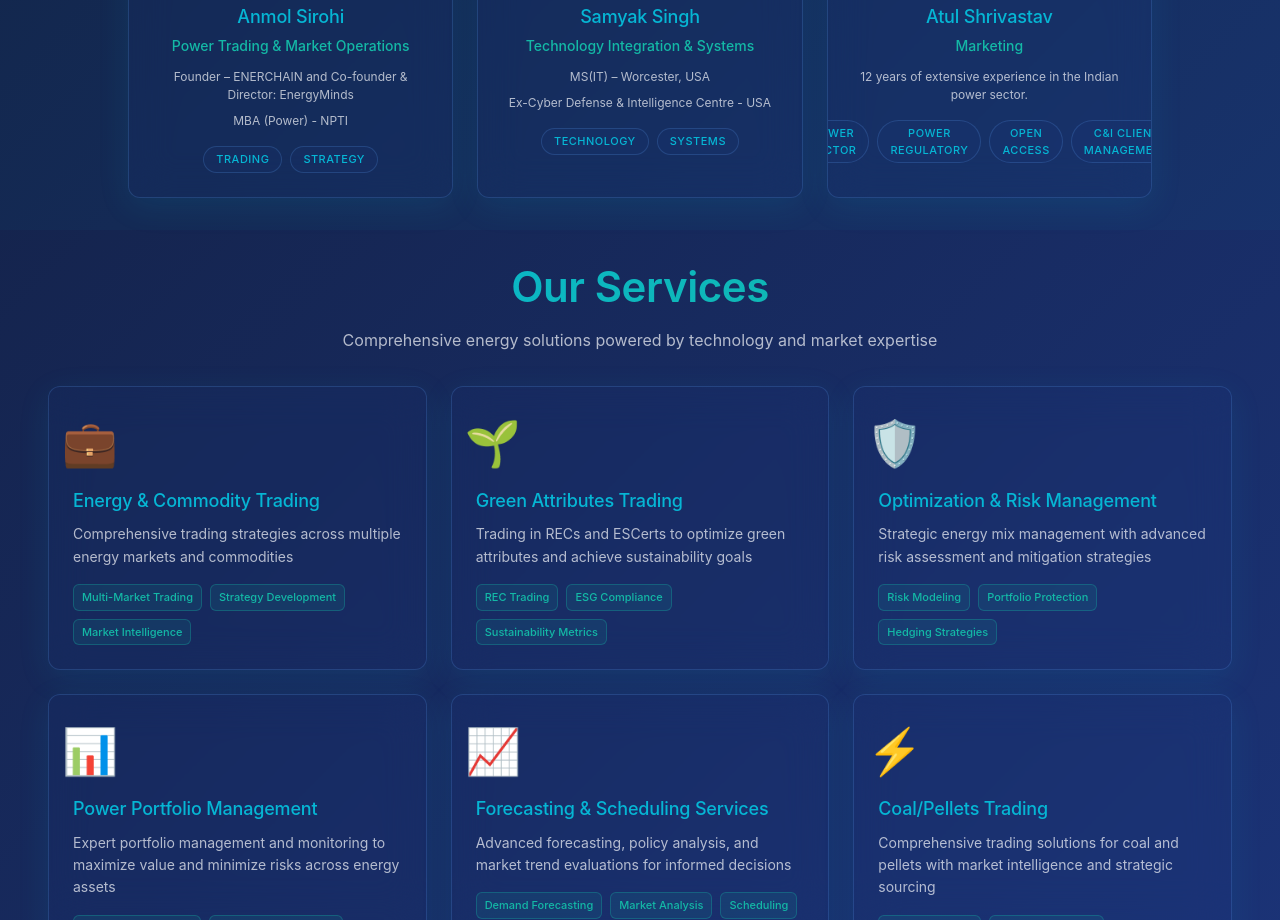
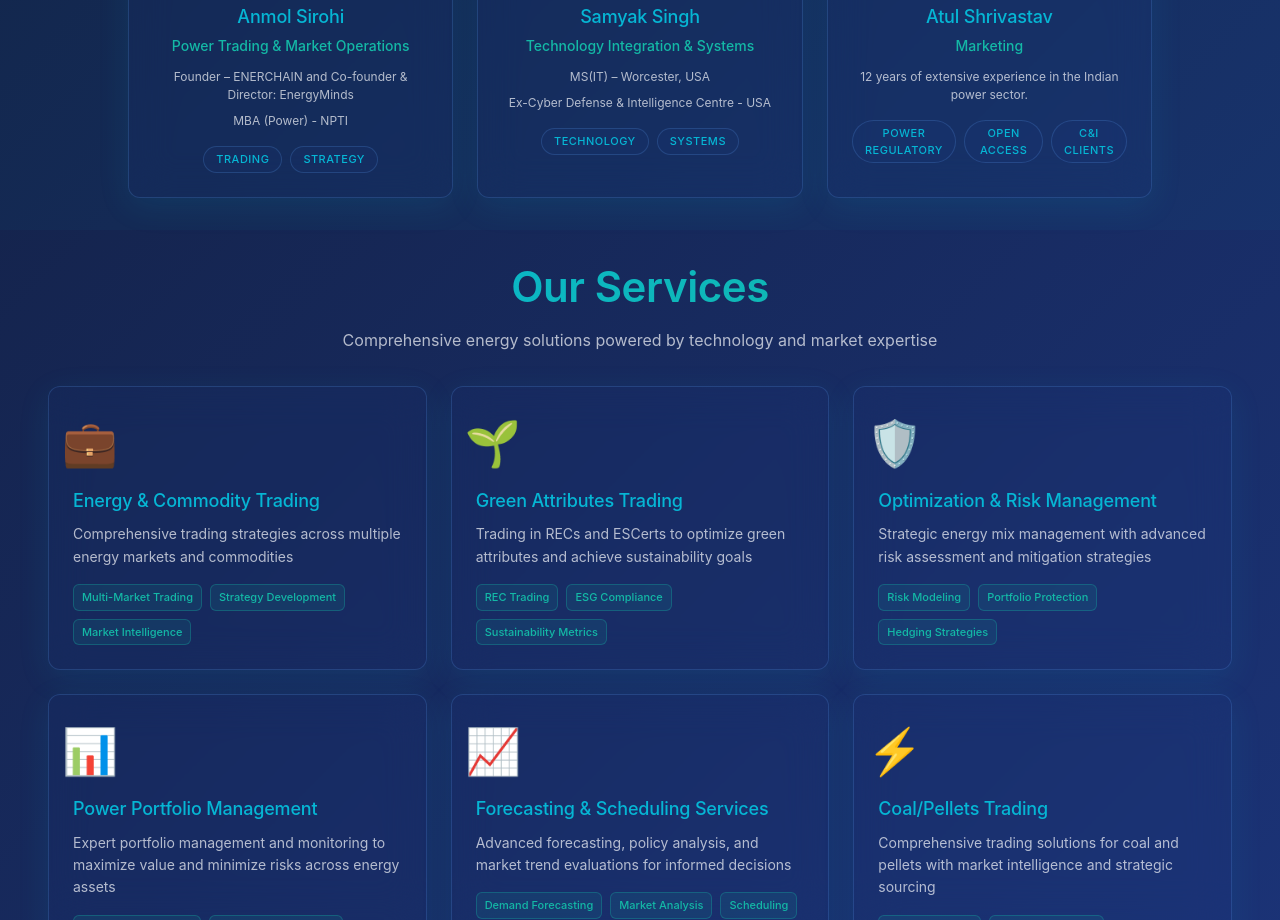
Before and after one commit to EMPS-2025/EMPS_Website, a Next.js app: page / in a window 1280 px wide. Shown: the part 1560-2480 px from the top of the page. Built offline with nearby package versions, Linux system fonts and the light colour scheme; a web font is replaced by a local one.

Commit message:
Update Team.js

```diff
--- a/app/components/Team.js
+++ b/app/components/Team.js
@@ -47,10 +47,9 @@ const Team = () => {
                         <p className="team-role">Marketing</p>
                         <p className="team-background">12 years of extensive experience in the Indian power sector.</p>
                         <div className="expertise-tags">
-                            <span className="tag">Power Sector</span>
                             <span className="tag">Power Regulatory</span>
                             <span className="tag">Open Access</span>
-                            <span className="tag">C&amp;I Client Management</span>
+                            <span className="tag">C&amp;I Clients</span>
                         </div>
                     </div>
                 </div>
```
